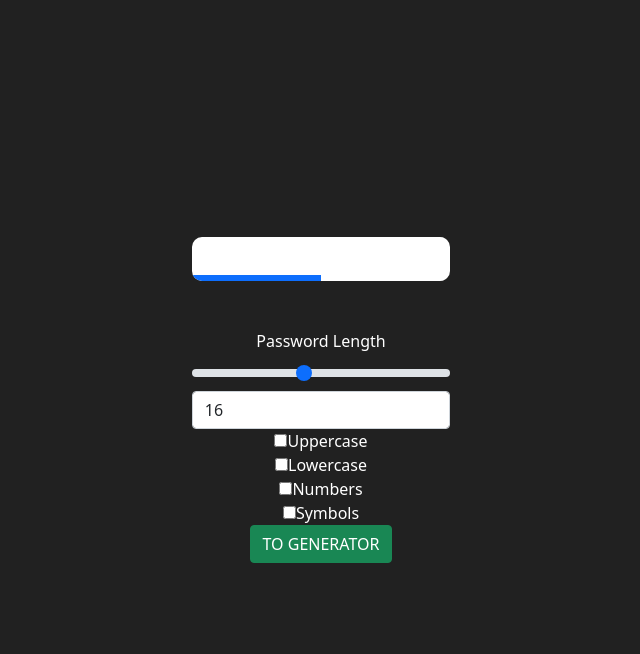
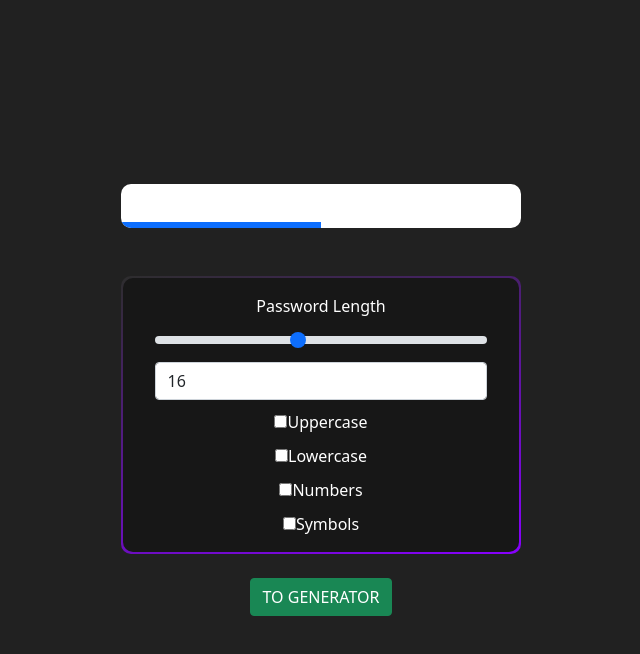
Before and after one commit to ySavushkin/PasswordGenerator, a React (Vite) app in the folder frontend/password-generator/: page /auth/register in a window 1280 px wide. Both pictures are taken after a click on the button "TO GENERATOR". Shown: the top 654 px of the page, without its empty margins (319-959 px from the left). Built offline with nearby package versions, Linux system fonts and the light colour scheme.

Commit message:
added styles for password properties

```diff
--- a/frontend/password-generator/src/pages/password-generator/PasswordGenerator.css
+++ b/frontend/password-generator/src/pages/password-generator/PasswordGenerator.css
@@ -23,3 +23,29 @@
     margin-bottom: 0;
     margin-top: 0;
 }
+
+.PasswordForm {
+    display: flex;
+    border-radius: 10px;
+    flex-direction: column;
+    gap: 10px;
+    padding-top: 1em;
+    padding-left: 2em;
+    padding-right: 2em;
+    padding-bottom: 1em;
+    background-color: #171717;
+    transition: 0.4s ease-in-out;
+}
+
+.PasswordLength {
+    color: #ffffff;
+}
+
+.PasswordCard {
+    min-width: 25em;
+    max-width: 30em;
+    border-radius: 10px;
+    background-image: linear-gradient(163deg, #ffffff0e 0%, #8800ff 100%);
+    transition: all 0.3s;
+    padding: 0.1em;
+}
--- a/frontend/password-generator/src/pages/password-generator/PasswordGenerator.tsx
+++ b/frontend/password-generator/src/pages/password-generator/PasswordGenerator.tsx
@@ -20,7 +20,6 @@ const PasswordGenerator: React.FC = () => {
         <>
             <div className="mb-5 password-container">
                 <input
-                    type="password"
                     className="form-control rounded-0 password-input"
                     id="passwordInput"
                 />
@@ -30,15 +29,20 @@ const PasswordGenerator: React.FC = () => {
                 </div>
             </div>
 
-            <label htmlFor="customRange" className="form-label text-white">
-                Password Length
-            </label>
+            <div className="PasswordCard">
+                <div className="PasswordForm">
+                <label htmlFor="customRange" className="PasswordLength">
+                    Password Length
+                </label>
 
-            <PasswordSizeRange min={min} max={max} current={passwordSize} setCurrentSize={handlePasswordSize}/>
+                <PasswordSizeRange min={min} max={max} current={passwordSize} setCurrentSize={handlePasswordSize}/>
 
-            <PasswordSizeInput min={min} max={max} current={passwordSize} setCurrentSize={handlePasswordSize}/>
+                <PasswordSizeInput min={min} max={max} current={passwordSize} setCurrentSize={handlePasswordSize}/>
 
-            <PasswordSettings/>
+                <PasswordSettings/>
+                </div>
+            </div>
+            <br></br>
         </>
     );
 };
```
